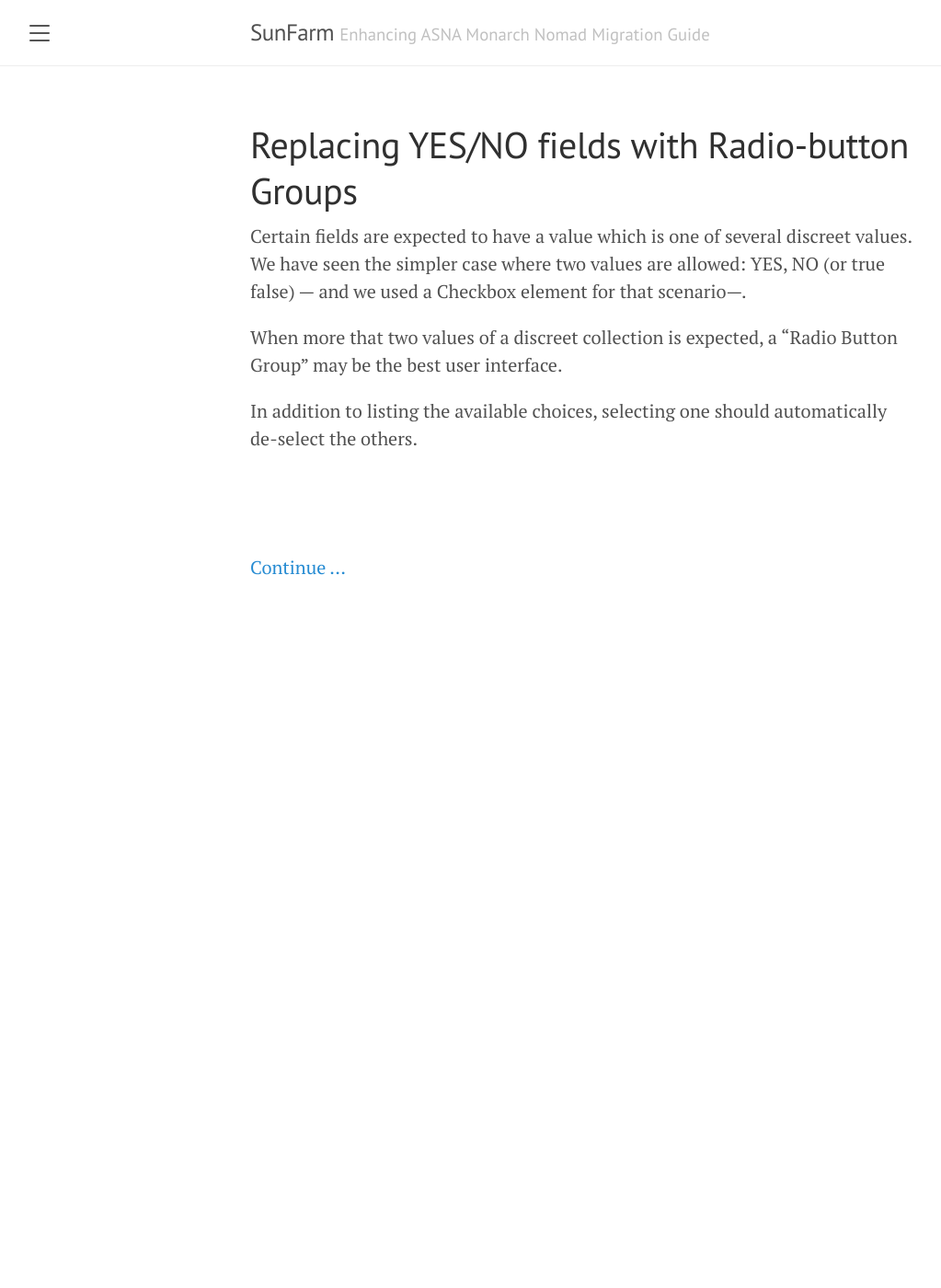
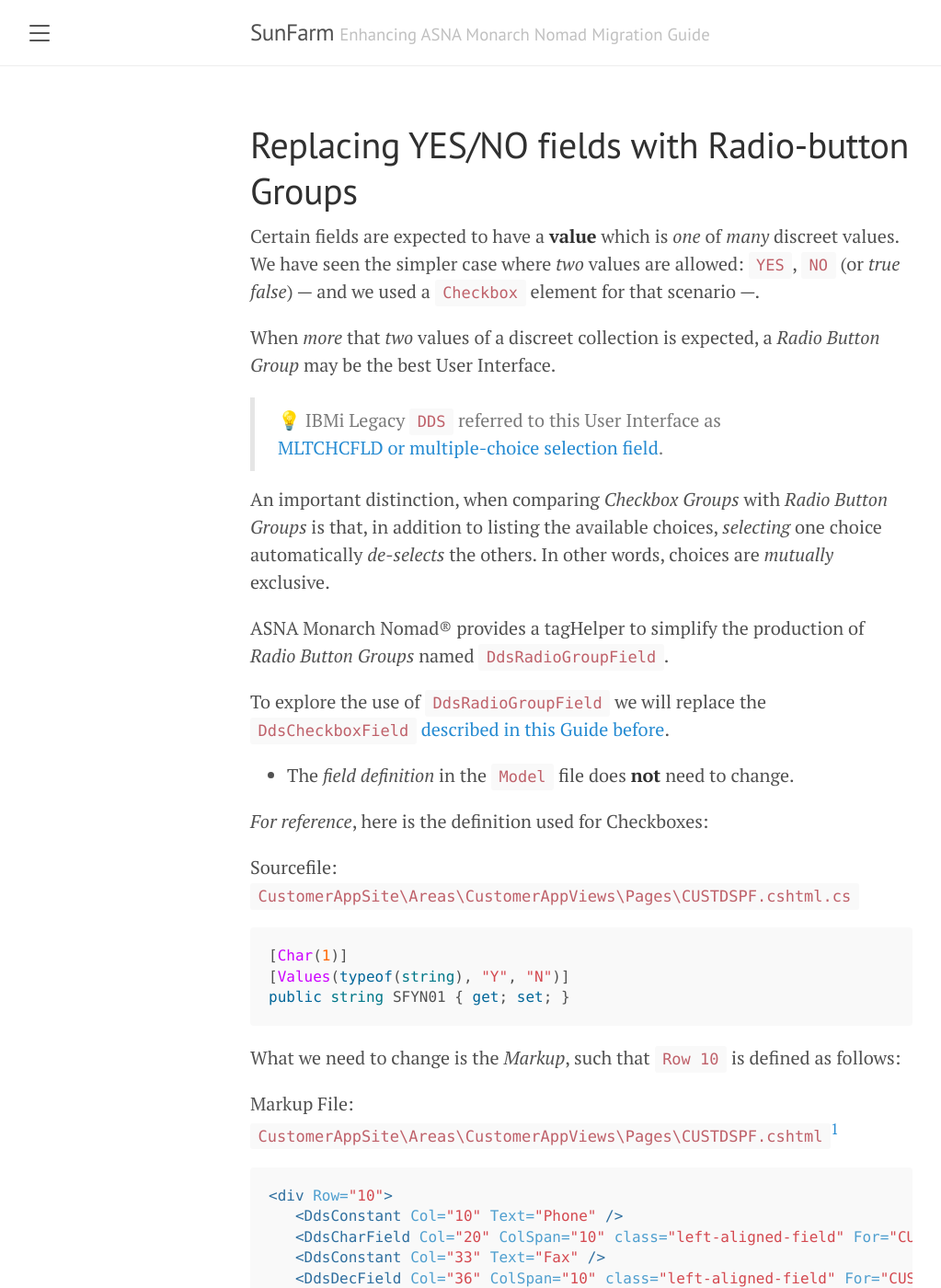
Before and after one commit to ASNA/SunFarm, a Jekyll site: the page built from docs/replacing-yesno-radio-button-groups.md, in a window 1280 px wide and 1400 px high. Shown: the whole window at 92% size, without its empty margins (8-1031 px from the left). Built offline with Jekyll 4.4.1, drawn with Linux system fonts in a browser that asks for light colours; some of the changed text lies outside the part shown.

Commit message:
Radio Button Groupd=s

````diff
--- a/docs/replacing-yesno-radio-button-groups.md
+++ b/docs/replacing-yesno-radio-button-groups.md
@@ -4,15 +4,53 @@ title: Replacing YES/NO fields with Radio-button Groups
 permalink: /replacing-yesno-with-radio-button-groups/
 ---
 
-Certain fields are expected to have a value which is one of several discreet values. We have seen the simpler case where two values are allowed: YES, NO (or true false) — and we used a Checkbox element for that scenario—.
+Certain fields are expected to have a **value** which is *one* of *many* discreet values. We have seen the simpler case where *two* values are allowed: `YES`, `NO` (or *true* *false*) — and we used a `Checkbox` element for that scenario —.
 
-When more that two values of a discreet collection is expected, a “Radio Button Group” may be the best user interface.
+When *more* that *two* values of a discreet collection is expected, a *Radio Button Group* may be the best User Interface.
 
-In addition to listing the available choices, selecting one should automatically de-select the others.
+>&#128161; IBMi Legacy `DDS` referred to this User Interface as [MLTCHCFLD or multiple-choice selection field](https://www.ibm.com/support/knowledgecenter/en/ssw_ibm_i_72/rzakc/rzakcmstmltchcf.htm).
 
+An important distinction, when comparing *Checkbox Groups* with *Radio Button Groups* is that, in addition to listing the available choices, *selecting* one choice automatically *de-selects* the others. In other words, choices are *mutually* exclusive.
 
+ASNA Monarch Nomad&reg; provides a tagHelper to simplify the production of *Radio Button Groups* named `DdsRadioGroupField`.
+
+To explore the use of `DdsRadioGroupField` we will replace the `DdsCheckboxField`  [described in this Guide before]({{ site.rooturl }}/replacing-yesno-with-checkboxes/).
+
+* The *field definition* in the `Model` file does **not** need to change.
+
+*For reference*, here is the definition used for Checkboxes:
+
+Sourcefile: `CustomerAppSite\Areas\CustomerAppViews\Pages\CUSTDSPF.cshtml.cs`
+
+```cs
+[Char(1)]
+[Values(typeof(string), "Y", "N")]
+public string SFYN01 { get; set; }
+```
+
+What we need to change is the *Markup*, such that `Row 10` is defined as follows:
+
+Markup File: `CustomerAppSite\Areas\CustomerAppViews\Pages\CUSTDSPF.cshtml`[^1]
+
+```html
+<div Row="10">
+   <DdsConstant Col="10" Text="Phone" />
+   <DdsCharField Col="20" ColSpan="10" class="left-aligned-field" For="CUSTREC.SFPHONE" VirtualRowCol="14,27"  />
+   <DdsConstant Col="33" Text="Fax" />
+   <DdsDecField Col="36" ColSpan="10" class="left-aligned-field" For="CUSTREC.SFFAX" VirtualRowCol="13,27" EditWord="(   )   -    " tabIndex=8 />
+   <DdsRadioButtonGroupField Col="47" Text="Send Confirmation:" ValuesText="'Yes','No'" For="CUSTREC.SFYN01" VirtualRowCol="18,27" />
+</div>
+```
+
+Focusing on the new `DdsRadioButtonGroupField`, let's describe the attributes used:
+
+| **Attribute** | **Definition**
+| *Text* | The Label for the Group of Radio Buttons
+| *ValuesText* | A comma separated list of labels for each of the Radio Buttons
 
 <br>
 <br>
 <br>
 [Continue ...]({{ site.rooturl }}/replacing-yesno-radio-button-groups/)
+
+[^1]: Commit “Replacing YES/NO field with a Radio Button Group”
````
